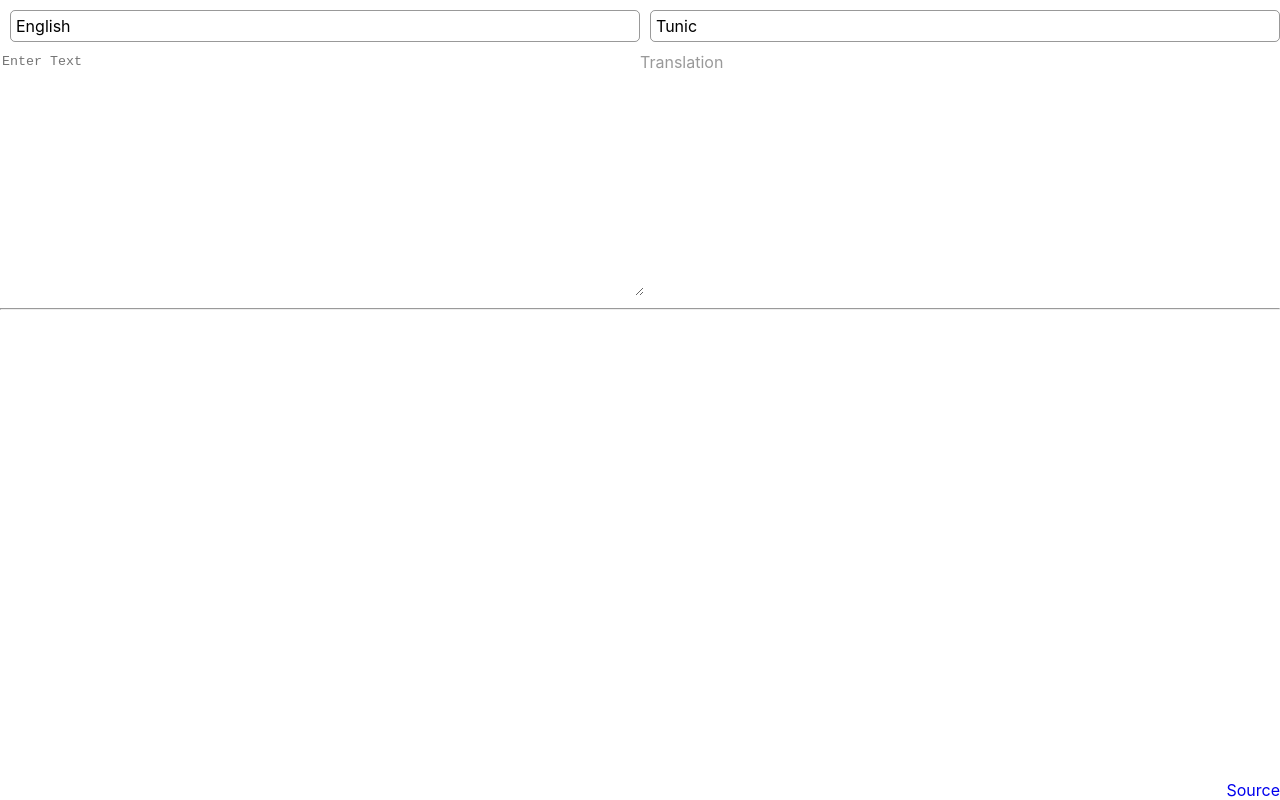
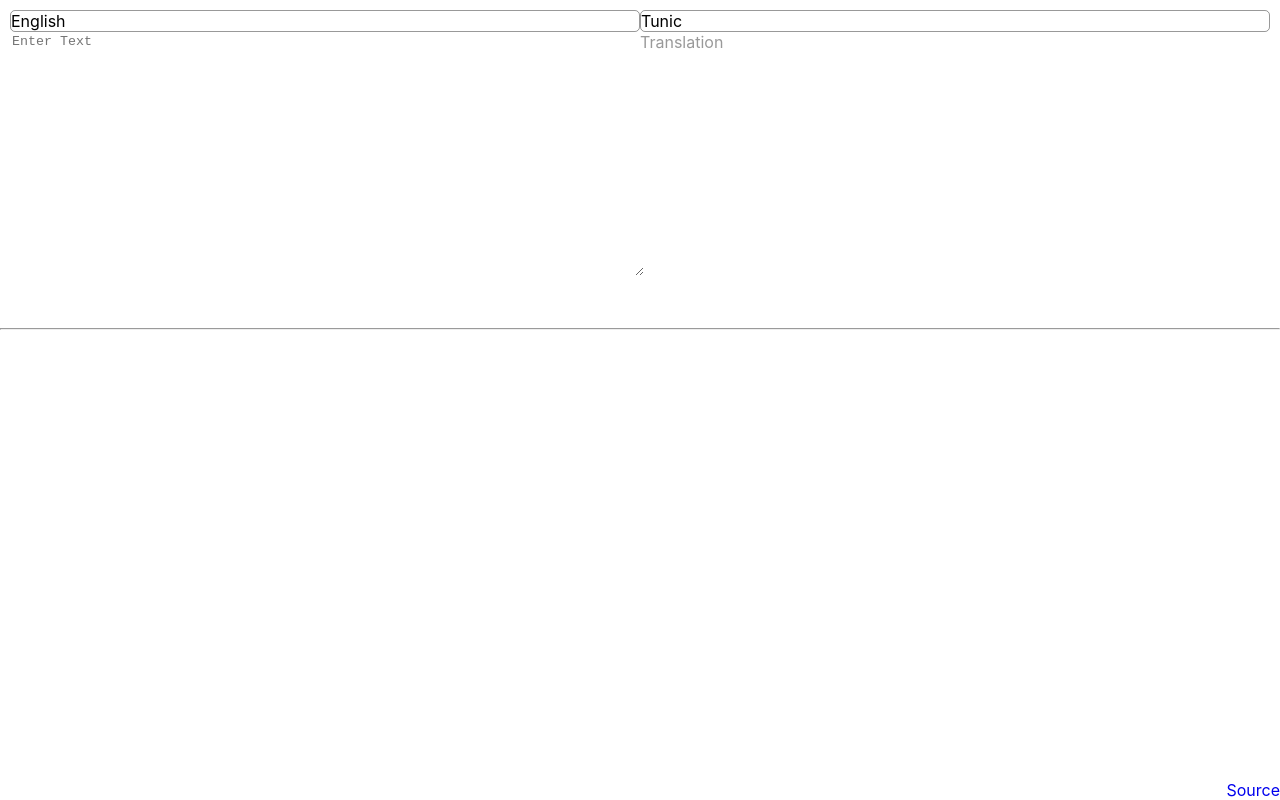
Before and after one commit to Yi-Jiahe/tunic_language, a React (Create React App) app in the folder client/: page / in a window 1280 px wide. Built offline with nearby package versions, Linux system fonts and the light colour scheme.

Commit message:
Move padding to textarea grid

```diff
--- a/client/src/TextArea.css
+++ b/client/src/TextArea.css
@@ -11,18 +11,17 @@
 }
 
 .grid-container {
+    padding: 10px;
     display: grid;
-    grid-template-columns: 50vw 50vw;
+    grid-template-columns: 50% 50%;
     grid-template-rows: 300px;
     grid-template-areas:
     'english tunic'
 }
 
 .language-title {
-    padding: 5px 0px 5px 5px;
     border: solid 1px rgba(0, 0, 0, 0.4);
     border-radius: 5px;
-    margin: 10px 0px 10px 10px;
 }
 
 .word {
```
